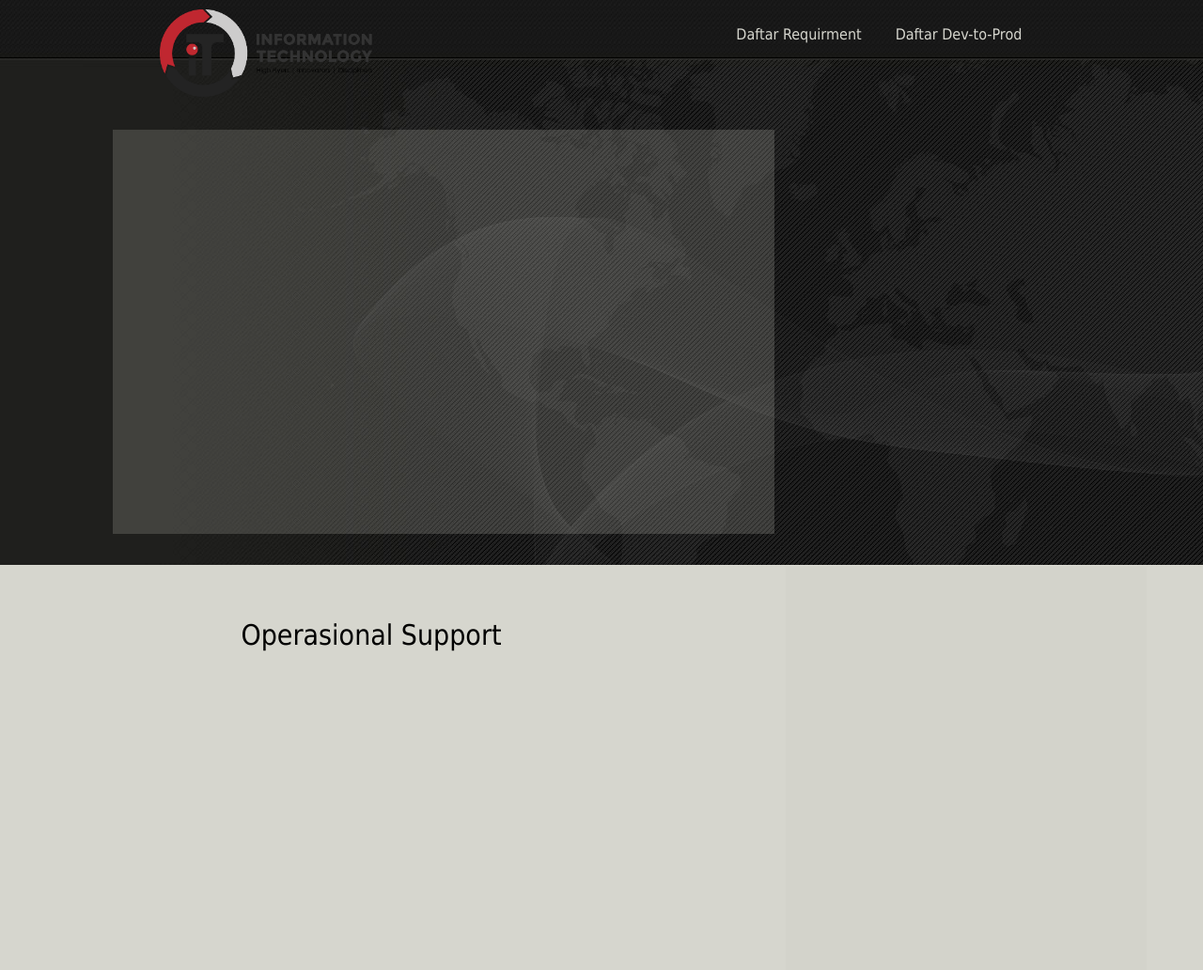
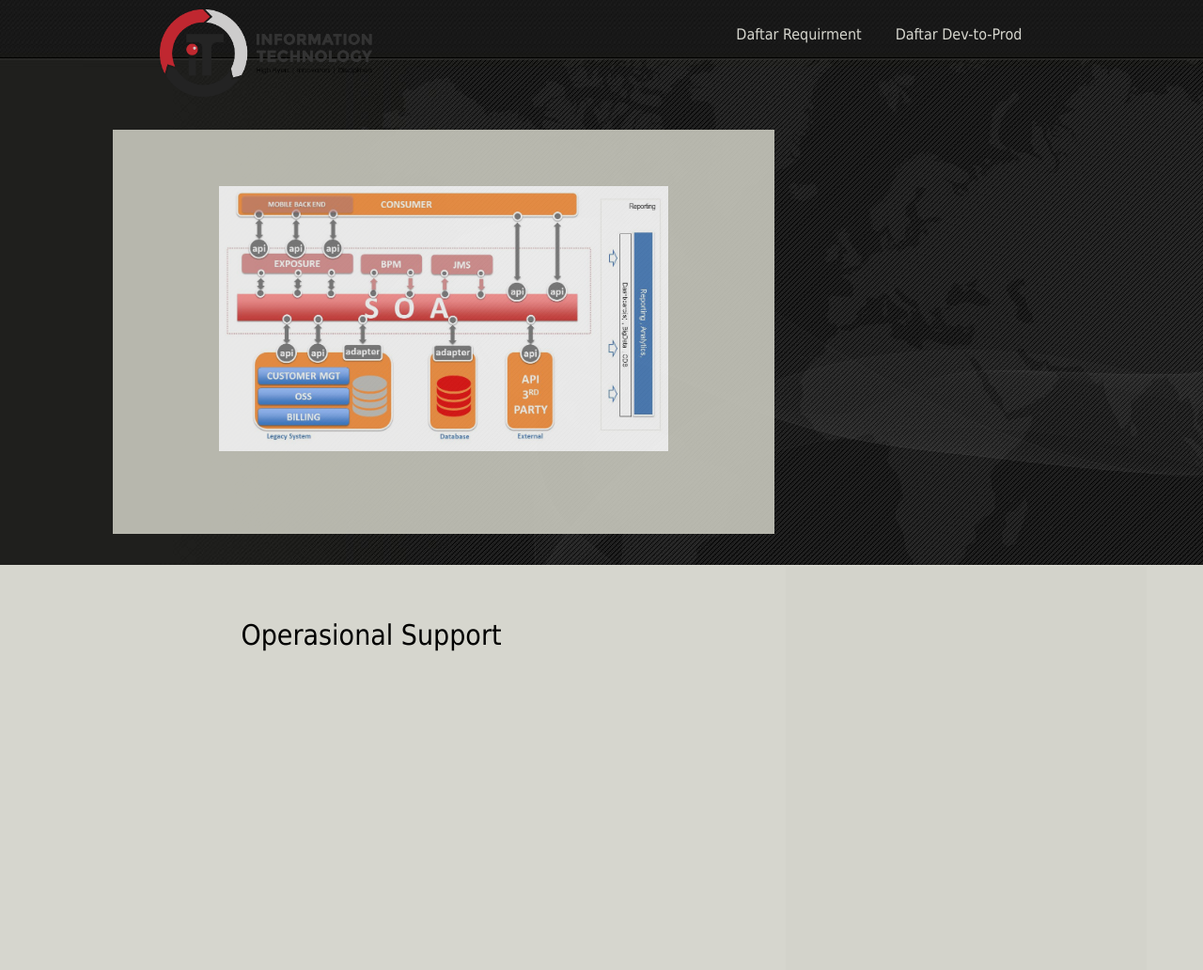
Before and after one commit to adamalfian/KerjaPraktek, a PHP site: page / in a window 1280 px wide. Shown: the top 1032 px of the page at 94% size. Run offline with PHP 8.4, Linux system fonts and the light colour scheme; grey boxes labelled with a size stand in for pictures from a placeholder-image service; some libraries are stand-ins or nearby versions.

Commit message:
tambahin SOA gambar

```diff
--- a/css/templatemo_style.css
+++ b/css/templatemo_style.css
@@ -153,7 +153,7 @@ h6 { font-size: 12px; margin: 0 0 5px; padding: 0; }
 	margin: 35px 30px 0px 120px;
 	padding: 60px 10px;
 	background: #c8c8bd;
-	opacity: 0.2;
+	opacity: 0.9;
 	float :left;
 }
 
--- a/index.html
+++ b/index.html
@@ -114,8 +114,8 @@ ddsmoothmenu.init({
         <div id="site_title"><img src="images/LOGO_DIT_BARU_FIX.png"></div>
         <div id="templatemo_menu" class="ddsmoothmenu">
             <ul>
-                <li><a href="index.html">Daftar Requirment</a></li>
-                <li><a href="distortion_effect.html">Daftar Dev-to-Prod</a></li>
+                <li><a href="https://docs.google.com/spreadsheets/d/16zmsnK-yCQSDDR4l2Wi0Q4JDvJsmr6ljtJACRPFTZ4U/edit#gid=0">Daftar Requirment</a></li>
+                <li><a href="https://docs.google.com/spreadsheets/d/110zSWm-pK67-EUFdE7MTeyw9Hg0YJyfccFgoVALUwqk/edit#gid=0">Daftar Dev-to-Prod</a></li>
             </ul>
             <br style="clear: left" />
         </div> <!-- end of templatemo_menu -->
@@ -124,7 +124,8 @@ ddsmoothmenu.init({
 
 <div id="templatemo_middle_wrapper">
     <!-- Frame Works 1-->
-    <div id="templatemo_middle_l">
+    <div id="templatemo_middle_l" >
+        <center><img src="images/SOA_MAP.jpg" width="70%" height="40%"></center>
     </div>
     <!-- Frame Works 2-->
     <div id="templatemo_middle_r">
```
